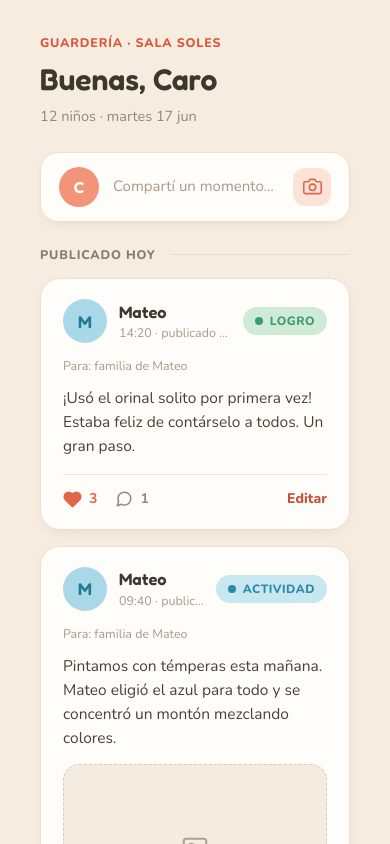
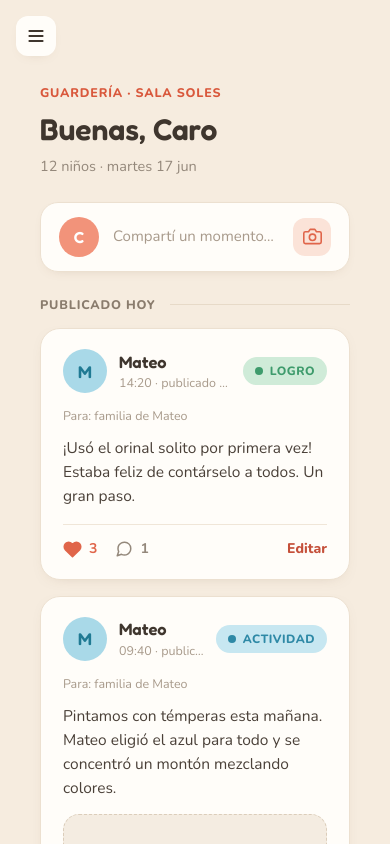
Before and after one commit to socratesfv/open-daycare, a Next.js app: page / in a window 390 px wide. Built offline with nearby package versions, Linux system fonts and the light colour scheme.

Commit message:
Paso 10 - completado - Implement MobileMenu component and refactor Home layout to utilize it, enhancing navigation structure.

```diff
--- /dev/null
+++ b/app/components/MobileMenu.tsx
@@ -0,0 +1,37 @@
+"use client";
+
+import { useState, type ReactNode } from "react";
+import Sidebar from "./Sidebar";
+import type { User } from "@/data/mock/posts";
+
+function MenuIcon() {
+  return (
+    <svg width="20" height="20" viewBox="0 0 24 24" fill="none" stroke="currentColor" strokeWidth="2.2" strokeLinecap="round" strokeLinejoin="round">
+      <path d="M4 6h16M4 12h16M4 18h16" />
+    </svg>
+  );
+}
+
+interface MobileMenuProps {
+  user: User;
+  children: ReactNode;
+}
+
+export default function MobileMenu({ user, children }: MobileMenuProps) {
+  const [isOpen, setIsOpen] = useState(false);
+
+  return (
+    <div className="flex min-h-screen bg-[#F6ECDF]">
+      <button
+        type="button"
+        aria-label="Abrir menú"
+        onClick={() => setIsOpen(true)}
+        className="fixed left-4 top-4 z-50 flex h-10 w-10 items-center justify-center rounded-[12px] bg-[#FFFDF9] text-[#3F362E] shadow-[0_4px_14px_-10px_rgba(120,90,60,.4)] md:hidden"
+      >
+        <MenuIcon />
+      </button>
+      <Sidebar user={user} isOpen={isOpen} onClose={() => setIsOpen(false)} />
+      {children}
+    </div>
+  );
+}
--- a/app/page.tsx
+++ b/app/page.tsx
@@ -1,4 +1,4 @@
-import Sidebar from "@/app/components/Sidebar";
+import MobileMenu from "@/app/components/MobileMenu";
 import FeedHeader from "@/app/components/FeedHeader";
 import CreatePostCard from "@/app/components/CreatePostCard";
 import FeedPost from "@/app/components/FeedPost";
@@ -6,11 +6,9 @@ import { currentUser, posts } from "@/data/mock/posts";
 
 export default function Home() {
   return (
-    <div className="flex min-h-screen bg-[#F6ECDF]">
-      <Sidebar user={currentUser} />
-
+    <MobileMenu user={currentUser}>
       <main className="h-screen min-w-0 flex-1 overflow-y-auto">
-        <div className="mx-auto w-full max-w-[760px] px-10 py-[34px] pb-20">
+        <div className="mx-auto w-full max-w-[760px] px-10 py-[34px] pb-20 md:pt-[34px] pt-[84px]">
           <FeedHeader greeting="Buenas, Caro" room="Sala Soles" kidsCount={12} dateLabel="martes 17 jun" />
           <CreatePostCard user={currentUser} />
 
@@ -26,6 +24,6 @@ export default function Home() {
           </div>
         </div>
       </main>
-    </div>
+    </MobileMenu>
   );
 }
```
